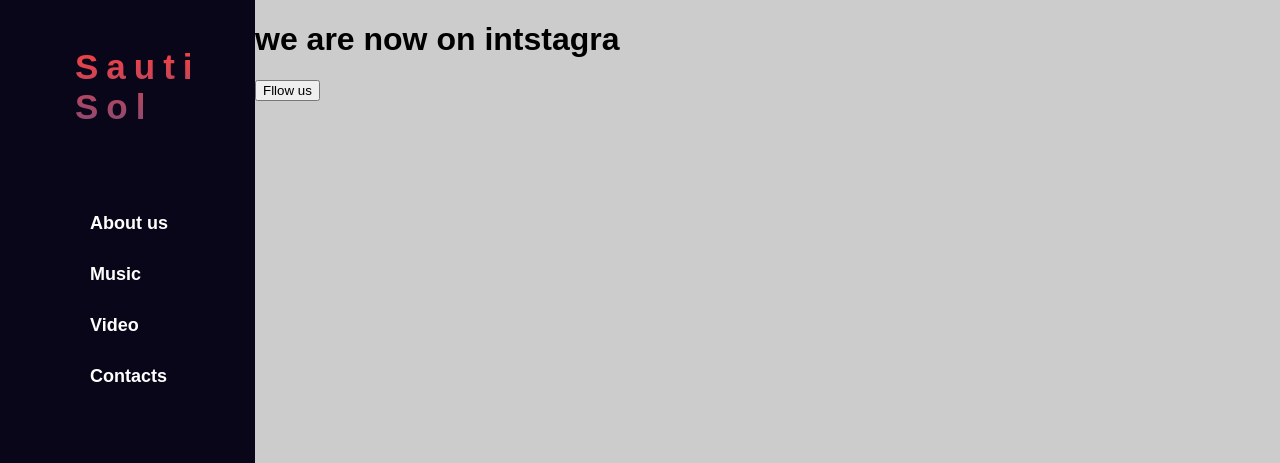
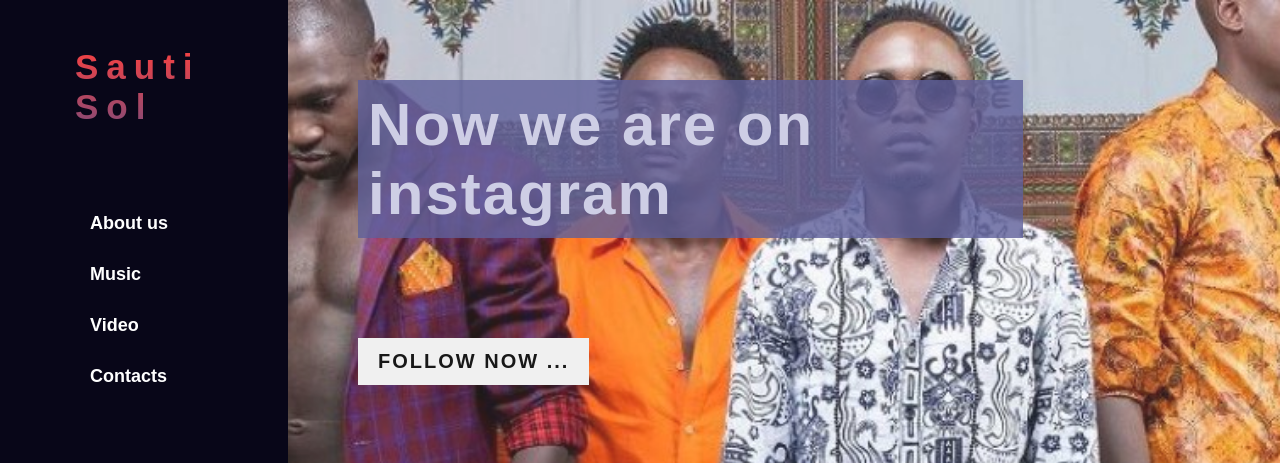
Before and after one commit to Silikhe1/my_fav_band, a plain HTML site: page index.html in a window 1280 px wide. Shown: the top 463 px of the page. Drawn offline with Linux system fonts and the light colour scheme.

Commit message:
header hero

```diff
--- a/index.html
+++ b/index.html
@@ -49,8 +49,10 @@
                 </div>
             </div>
             <div class="right-header">
-                <h1>we are now on intstagra</h1>
-                <button>Fllow us</button>
+                <div class="right-section">
+                    <h1>Now we are on instagram</h1>
+                    <button>FOLLOW NOW ...</button>
+                </div>
             </div>
         </div>
     </main>
--- a/style.css
+++ b/style.css
@@ -13,7 +13,7 @@
     padding:  0 0 0 50px;
     color: #fff;
     font-weight: bold;
-    width: 20%;
+    width: 24%;
     background-color: #080618;
 }
 
@@ -88,10 +88,36 @@
 
 .right-header{
     width: 100%;
-    background-image: url("photographer.jpg");
+    background-image: url("./images/hero.jpg");
   background-color: #cccccc;
   background-position: center;
   background-repeat: no-repeat;
   background-size: cover;
+  opacity: .9;
 
 }
+
+.right-section{
+    padding: 40px 0 0 70px;
+}
+
+.right-section h1{
+    /* display: inline; */
+    background-color: rgba(78, 79, 144, .8  );
+    color: rgb(201, 201, 227);
+    padding: 10px;
+    width: 70%;
+    /* margin-right: 150px; */
+    letter-spacing: 2px;
+    font-size: 60px;
+    margin-bottom: 100px;
+}
+
+
+.right-section button{
+    border: none;
+    letter-spacing: 2px;
+    font-size: 20px;
+    font-weight: bold;
+    padding: 12px 20px;
+}
```
Also changed, not shown: images/hero.jpg (added).
